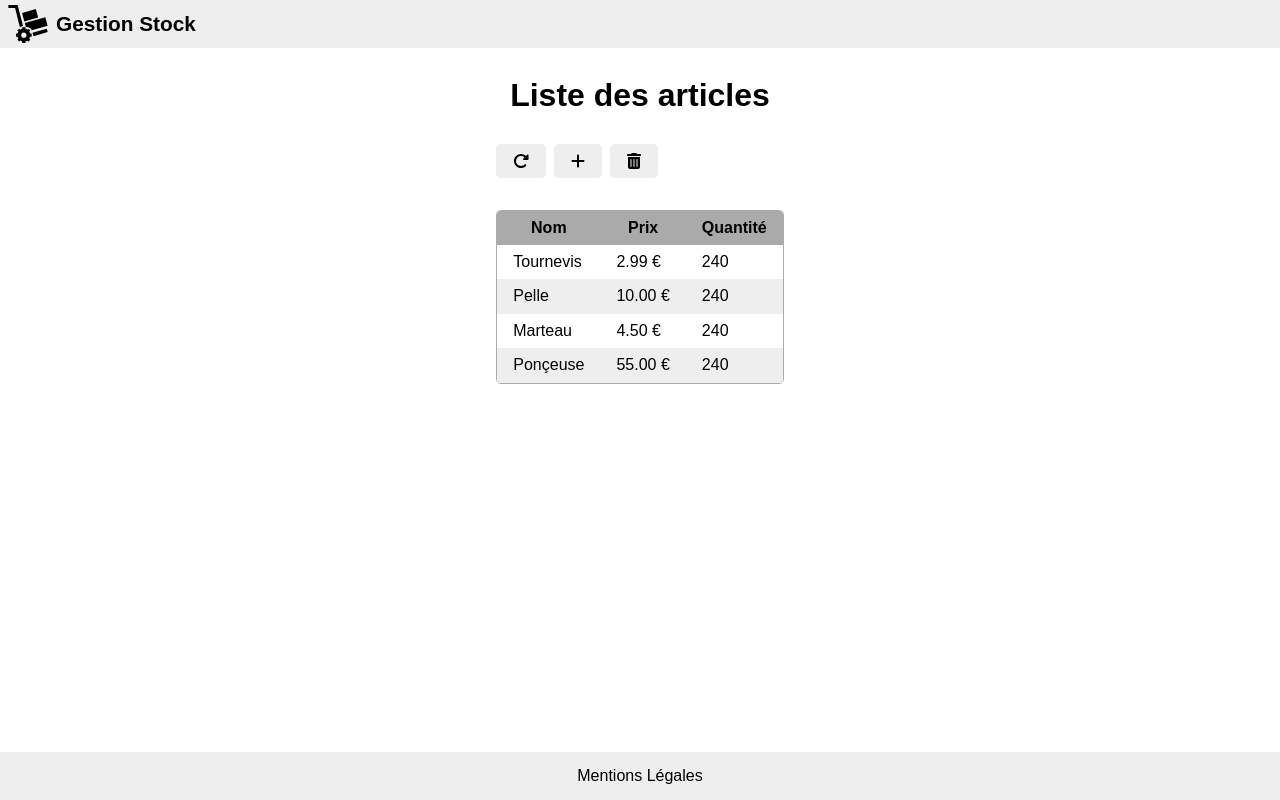
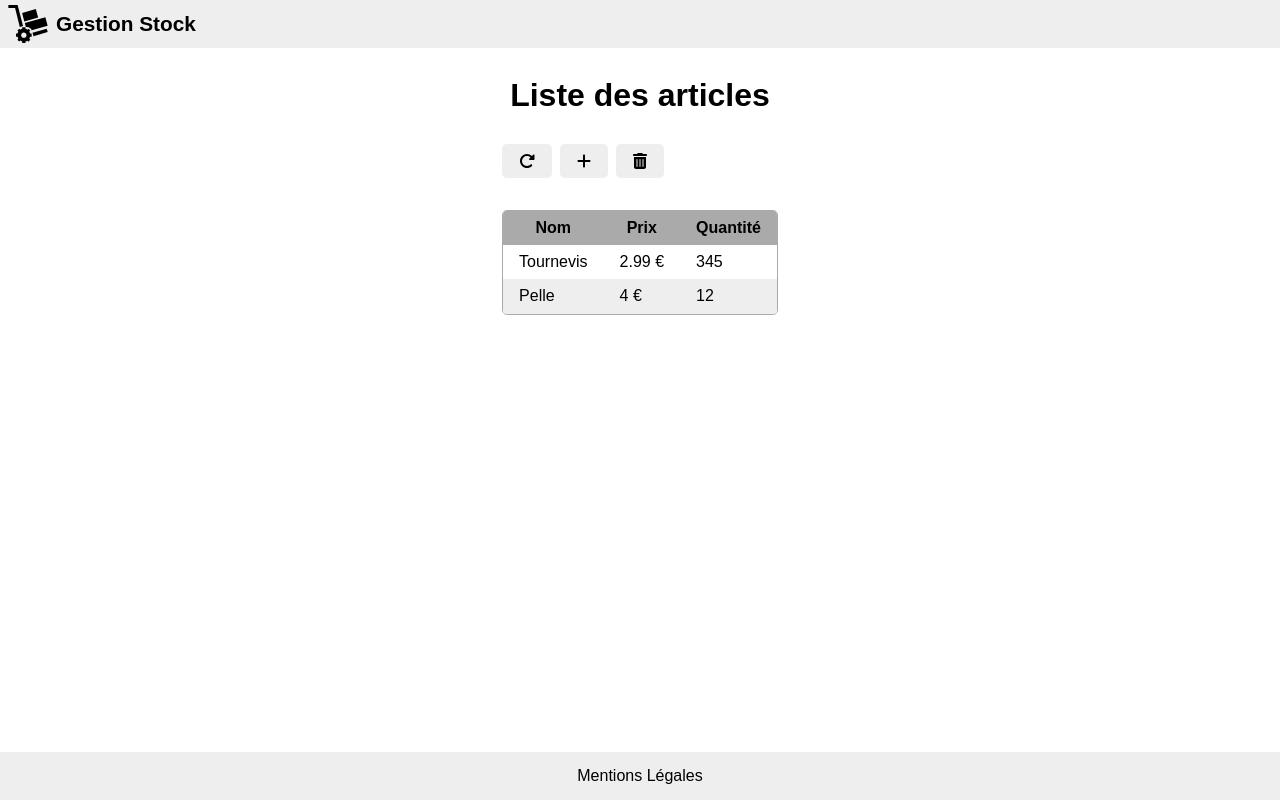
Before and after one commit to jlg-formation/gestion-stock-vue2, a Vue app in the folder front/: page /stock in a window 1280 px wide. Built offline with nearby package versions, Linux system fonts and the light colour scheme.

Commit message:
dev: using the store in ListView component

```diff
--- a/front/src/stock/views/ListView.vue
+++ b/front/src/stock/views/ListView.vue
@@ -1,6 +1,13 @@
 <script>
+import { articleStore } from "../store/ArticleStore";
+
 export default {
   name: "ListView",
+  computed: {
+    articles() {
+      return articleStore.state.articles;
+    },
+  },
 };
 </script>
 
@@ -27,25 +34,10 @@ export default {
           <th class="qty">Quantité</th>
         </thead>
         <tbody>
-          <tr>
-            <td class="name">Tournevis</td>
-            <td class="price">2.99 €</td>
-            <td class="qty">240</td>
-          </tr>
-          <tr>
-            <td class="name">Pelle</td>
-            <td class="price">10.00 €</td>
-            <td class="qty">240</td>
-          </tr>
-          <tr>
-            <td class="name">Marteau</td>
-            <td class="price">4.50 €</td>
-            <td class="qty">240</td>
-          </tr>
-          <tr>
-            <td class="name">Ponçeuse</td>
-            <td class="price">55.00 €</td>
-            <td class="qty">240</td>
+          <tr v-for="a in articles" :key="a.id">
+            <td class="name">{{ a.name }}</td>
+            <td class="price">{{ a.price }} €</td>
+            <td class="qty">{{ a.qty }}</td>
           </tr>
         </tbody>
       </table>
```
